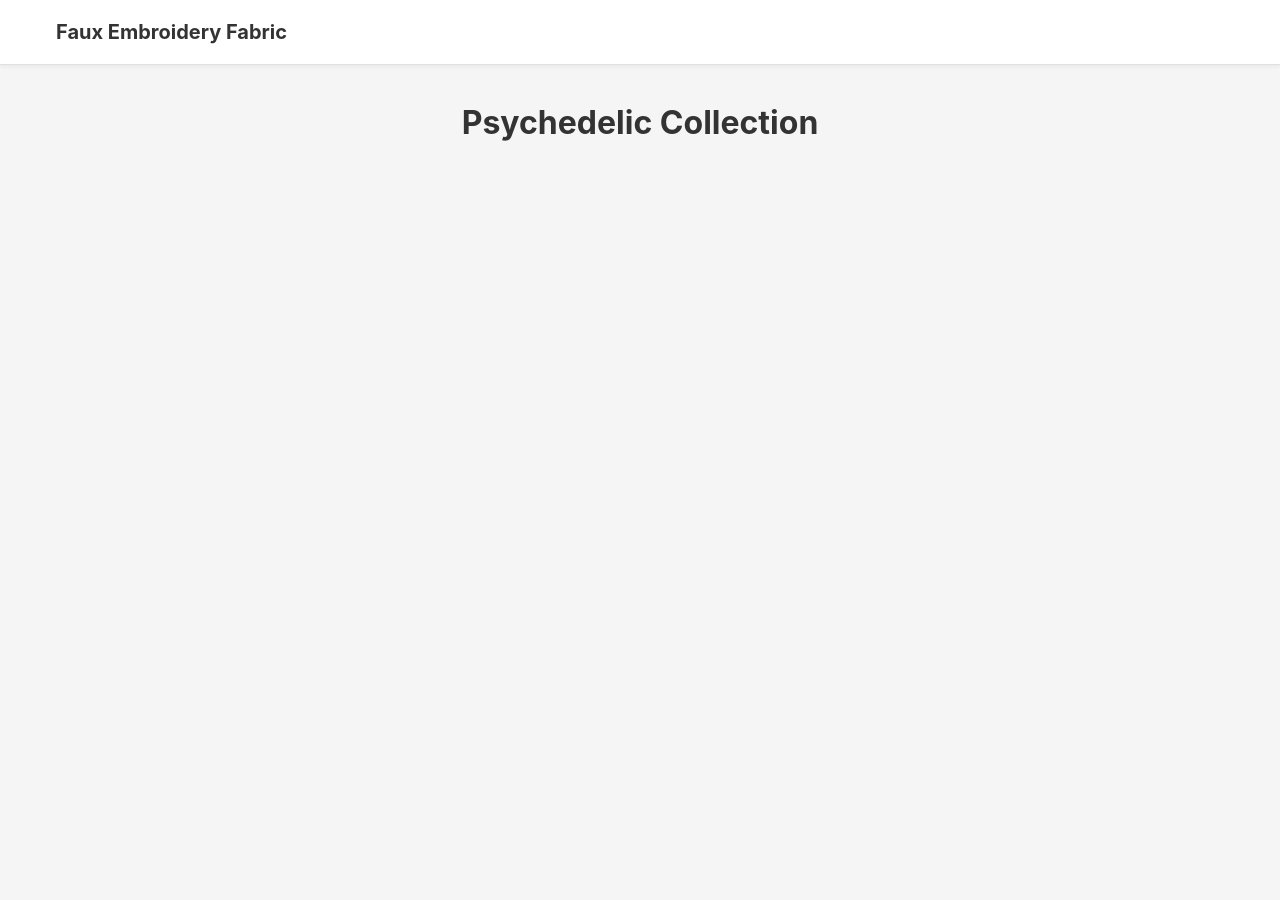
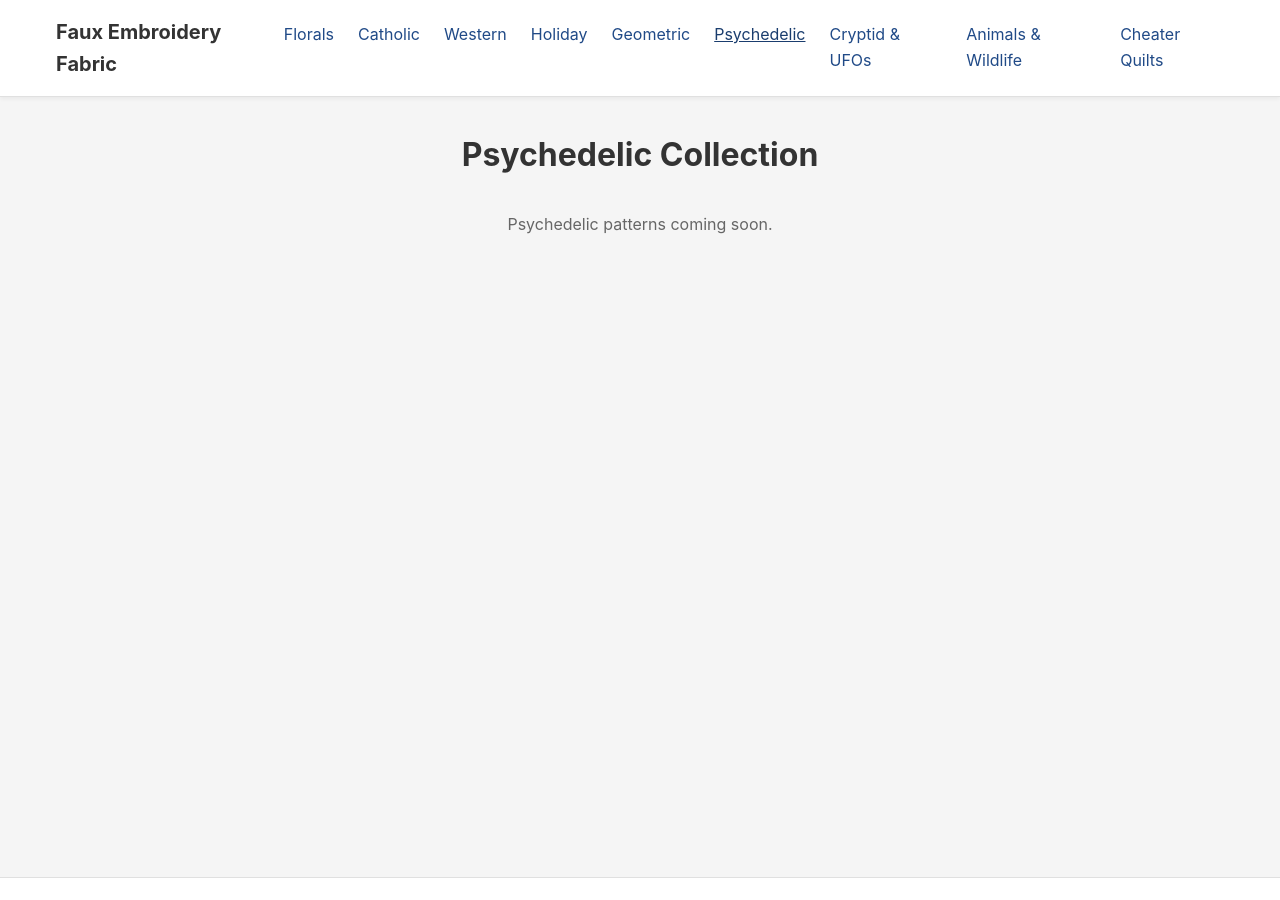
Before and after one commit to Nickpanek/fauxembroideryfabric, a Jekyll site: the page built from collections/psychedelic.html, in a window 1280 px wide and 900 px high. Built offline with Jekyll 4.4.1, drawn with Linux system fonts in a browser that asks for light colours; some of the changed text lies outside the part shown.

Commit message:
Update psychedelic.html

```diff
--- a/collections/psychedelic.html
+++ b/collections/psychedelic.html
@@ -7,8 +7,8 @@ permalink: /collections/psychedelic/
 <html lang="en">
 <head>
   <meta charset="UTF-8">
-  <title>{{ page.title }} | {{ site.title }}</title>
-  <meta name="description" content="Vibrant, trippy faux-embroidery designs with neon palettes and surreal motifs.">
+  <title>Psychedelic Faux-Embroidery Patterns | {{ site.title }}</title>
+  <meta name="description" content="Vibrant, trippy faux-embroidery designs with neon palettes and surreal stitched motifs.">
   <link rel="canonical" href="{{ page.url | absolute_url }}">
   <link rel="stylesheet" href="{{ '/assets/css/style.css' | relative_url }}">
 </head>
@@ -16,24 +16,40 @@ permalink: /collections/psychedelic/
   <header>
     <nav>
       <a href="{{ '/' | relative_url }}" class="logo">{{ site.title }}</a>
+      <div class="nav-links">
+        <a href="{{ '/collections/florals'   | relative_url }}">Florals</a>
+        <a href="{{ '/collections/catholic'  | relative_url }}">Catholic</a>
+        <a href="{{ '/collections/western'   | relative_url }}">Western</a>
+        <a href="{{ '/collections/holiday'   | relative_url }}">Holiday</a>
+        <a href="{{ '/collections/geometric' | relative_url }}">Geometric</a>
+        <a href="{{ '/collections/psychedelic'  | relative_url }}" class="active">Psychedelic</a>
+        <a href="{{ '/collections/cryptid-ufo'  | relative_url }}">Cryptid &amp; UFOs</a>
+        <a href="{{ '/collections/animals-wildlife' | relative_url }}">Animals &amp; Wildlife</a>
+        <a href="{{ '/collections/cheater-quilts'   | relative_url }}">Cheater Quilts</a>
+      </div>
     </nav>
   </header>
 
   <main>
     <h1 style="text-align:center;margin:2rem 0;">Psychedelic Collection</h1>
-    {% assign items = site.patterns | where: "collection_slug", "psychedelic" | sort: "lastmod" | reverse %}
+    {% assign items = site.patterns | where: 'collection_slug', 'psychedelic' | sort: 'lastmod' | reverse %}
     {% if items and items.size > 0 %}
       <div class="pattern-grid">
-        {% for item in items %}
-          <article class="pattern-card">
-            <a href="{{ item.url | relative_url }}">
-              <img src="{{ item.image | relative_url }}" alt="{{ item.title }}">
-            </a>
-            <h2>{{ item.title }}</h2>
-          </article>
+        {% for p in items %}
+          <a href="{{ p.url | relative_url }}" class="pattern-card">
+            <img src="{{ site.baseurl }}/assets/images/{{ p.thumb | default: p.image }}" alt="{{ p.title | escape }}" loading="lazy" width="300" height="300">
+            <h3>{{ p.title }}</h3>
+            <p>{{ p.description }}</p>
+          </a>
         {% endfor %}
       </div>
+    {% else %}
+      <p style="text-align:center;color:#666;">Psychedelic patterns coming soon.</p>
     {% endif %}
   </main>
+
+  <footer>
+    <p>&copy; {{ site.time | date: '%Y' }} {{ site.title }}. All rights reserved.</p>
+  </footer>
 </body>
 </html>
```
